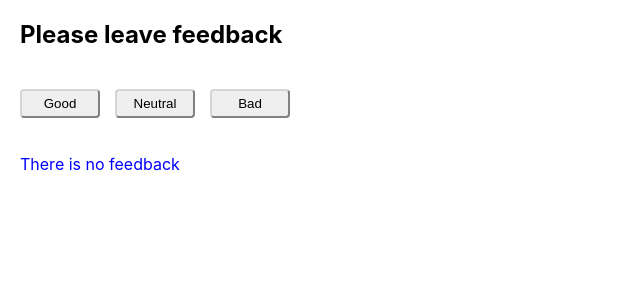
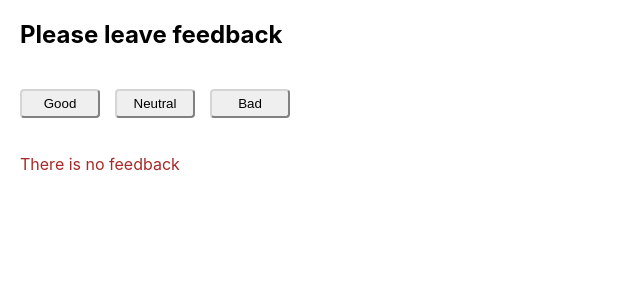
Before and after one commit to AleksandraAleksinska/goit-react-hw-04-feedback, a React (Create React App) app: page / in a window 1280 px wide. Shown: the top 300 px of the page, without its empty margins (0-640 px from the left). Built offline with nearby package versions, Linux system fonts and the light colour scheme.

Commit message:
Update Notification.module.css

```diff
--- a/src/components/Notification/Notification.module.css
+++ b/src/components/Notification/Notification.module.css
@@ -1,3 +1,3 @@
 .notificationMessage {
-    color:blue
+    color: brown
 }
```
